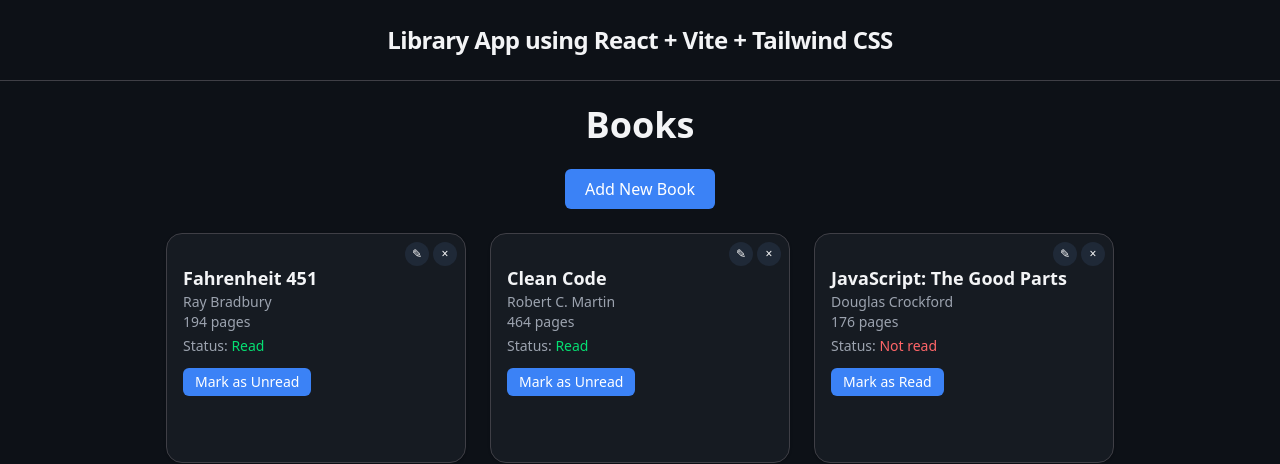
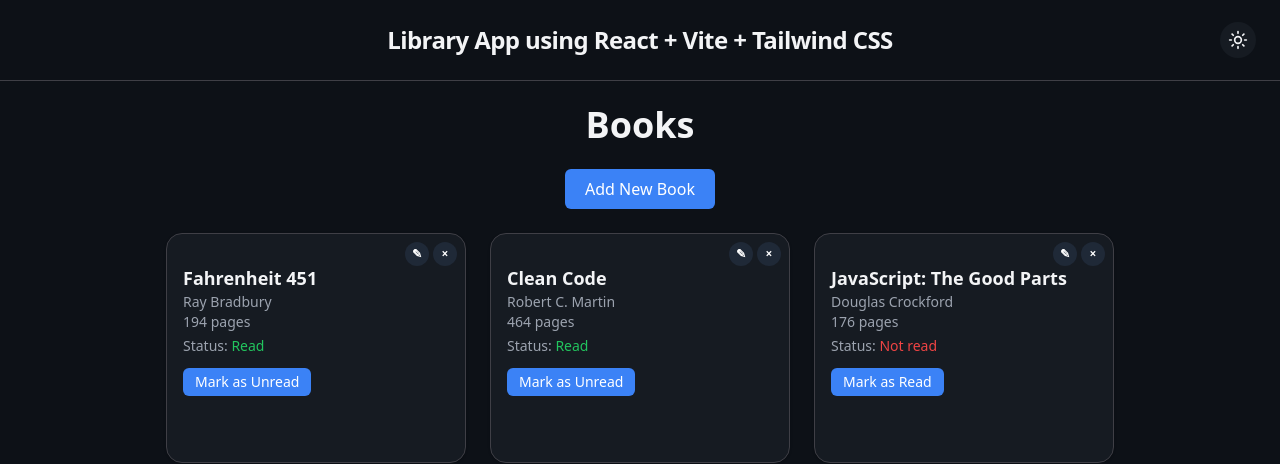
Before and after one commit to CaimanBrujo/library-app, a React (Vite) app: page / in a window 1280 px wide. Shown: the top 464 px of the page. Built offline with nearby package versions, Linux system fonts and the light colour scheme.

Commit message:
feat: implement theme toggle with CSS variables for dark and light modes

```diff
--- a/package.json
+++ b/package.json
@@ -12,6 +12,7 @@
     "deploy": "gh-pages -d dist"
   },
   "dependencies": {
+    "lucide-react": "^0.523.0",
     "react": "^19.1.0",
     "react-dom": "^19.1.0"
   },
--- a/src/components/BookCard.tsx
+++ b/src/components/BookCard.tsx
@@ -31,14 +31,14 @@ export default function BookCard({ book, dispatch }: Props) {
       <div className="absolute top-2 right-2 flex gap-1">
         <button
           onClick={() => setIsEditing(true)}
-          className="text-xs text-white bg-surface-300 hover:bg-surface-400 rounded-full w-6 h-6 flex items-center justify-center transition"
+          className="text-xs font-bold text-[color:var(--color-text)] dark:text-white bg-[color:var(--color-surface-300)] hover:bg-[color:var(--color-surface-400)] rounded-full w-6 h-6 flex items-center justify-center transition"
           aria-label="Edit book"
         >
           ✎
         </button>
         <button
           onClick={() => dispatch({ type: 'REMOVE_BOOK', payload: book.id })}
-          className="text-xs text-white bg-surface-300 hover:bg-surface-400 rounded-full w-6 h-6 flex items-center justify-center transition"
+          className="text-xs font-bold text-[color:var(--color-text)] dark:text-white bg-[color:var(--color-surface-300)] hover:bg-[color:var(--color-surface-400)] rounded-full w-6 h-6 flex items-center justify-center transition"
           aria-label="Remove book"
         >
           ×
@@ -51,7 +51,13 @@ export default function BookCard({ book, dispatch }: Props) {
         <p className="text-subtitle text-sm">{book.pages} pages</p>
         <p className="mt-1 text-sm text-subtitle">
           Status:{' '}
-          <span className={book.read ? 'text-green-400' : 'text-red-400'}>
+          <span
+            className={
+              book.read
+                ? 'text-[color:var(--color-read)]'
+                : 'text-[color:var(--color-not-read)]'
+            }
+          >
             {book.read ? 'Read' : 'Not read'}
           </span>
         </p>
--- a/src/components/Header.tsx
+++ b/src/components/Header.tsx
@@ -1,9 +1,16 @@
+import ThemeToggle from './ThemeToggle'
+
 export default function Header() {
   return (
     <header className="w-full bg-background text-title py-6 px-6 border-b border-border">
-      <h1 className="text-2xl font-bold text-center tracking-tight">
-        Library App using React + Vite + Tailwind CSS
-      </h1>
+      <div className="max-w-6xl mx-auto flex items-center justify-between">
+        <h1 className="text-2xl font-bold tracking-tight text-center w-full">
+          Library App using React + Vite + Tailwind CSS
+        </h1>
+        <div className="absolute right-6">
+          <ThemeToggle />
+        </div>
+      </div>
     </header>
   )
 }
--- /dev/null
+++ b/src/components/ThemeToggle.tsx
@@ -0,0 +1,29 @@
+import { useEffect, useState } from 'react'
+import { Sun, Moon } from 'lucide-react'
+
+export default function ThemeToggle() {
+  const [theme, setTheme] = useState<'dark' | 'light'>('dark')
+
+  useEffect(() => {
+    const root = document.documentElement
+    if (theme === 'dark') {
+      root.classList.add('dark')
+    } else {
+      root.classList.remove('dark')
+    }
+  }, [theme])
+
+  return (
+    <button
+      onClick={() => setTheme(theme === 'dark' ? 'light' : 'dark')}
+      className="p-2 rounded-full bg-card hover:bg-surface-300 transition"
+      aria-label="Toggle theme"
+    >
+      {theme === 'dark' ? (
+        <Sun className="w-5 h-5 text-title" />
+      ) : (
+        <Moon className="w-5 h-5 text-title" />
+      )}
+    </button>
+  )
+}
--- a/src/index.css
+++ b/src/index.css
@@ -1,6 +1,33 @@
 @import 'tailwindcss';
 
+@custom-variant dark (&:where(.dark, .dark *));
+
 @theme {
+  --color-surface-100: #f9fafb;
+  --color-surface-200: #f3f4f6;
+  --color-surface-300: #e5e7eb;
+  --color-surface-400: #d1d5db;
+
+  --color-accent: #2563eb;
+  --color-accent-soft: #3b82f6;
+  --color-accent-muted: #1d4ed8;
+
+  --color-text: #111827;
+  --color-muted: #6b7280;
+  --color-border: #d1d5db;
+
+  --color-background: var(--color-surface-100);
+  --color-card: var(--color-surface-200);
+  --color-button: var(--color-accent);
+  --color-button-hover: var(--color-accent-soft);
+  --color-title: var(--color-text);
+  --color-subtitle: var(--color-muted);
+  --color-read: #16a34a;
+  --color-not-read: #dc2626;
+}
+
+@layer theme {
+  .dark {
     --color-surface-100: #0d1117;
     --color-surface-200: #161b22;
     --color-surface-300: #1f2937;
@@ -20,4 +47,7 @@
     --color-button-hover: var(--color-accent-soft);
     --color-title: var(--color-text);
     --color-subtitle: var(--color-muted);
+    --color-read: #22c55e;
+    --color-not-read: #ef4444;
   }
+}
--- a/tailwind.config.ts
+++ b/tailwind.config.ts
@@ -1,6 +1,7 @@
 import type { Config } from 'tailwindcss'
 
 const config: Config = {
+  darkMode: 'class',
   content: ['./index.html', './src/**/*.{js,ts,jsx,tsx}'],
   theme: { extend: {} },
   plugins: []
```
Also changed, not shown: 1 other file (tests, documents, lock files or other folders). Lines whose indentation alone changed are shown as unchanged.
